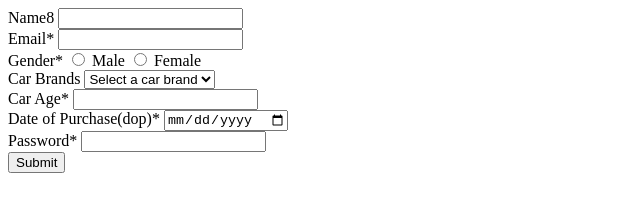
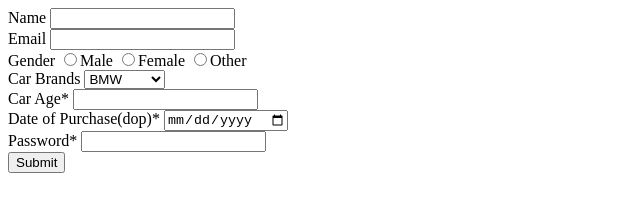
Before and after one commit to acciojob/car-insurance-form-Aditiwari7, a website: page main.html in a window 1280 px wide. Shown: the whole page, without its empty margins (0-640 px from the left). Drawn offline with Linux system fonts and the light colour scheme.

Commit message:
created a submission

```diff
--- a/main.html
+++ b/main.html
@@ -8,25 +8,23 @@
 
 <body>
 	<form method="get">
-        <label for="name">Name8</label>
-		<input type="text" required id="name">
+        <label for="name">Name</label>
+		<input type="text" id="name" required>
 		<br>
 
-		<label for="email">Email*</label>
+		<label for="email">Email</label>
 		<input type="email" id="email" required>
 		<br>
 
-        <label>Gender*</label>
-        <input type="radio" id="male" name="gender" value="male" required>
-		<label for="male">Male</label>
-        <input type="radio" id="female" name="gender" value="female" required>
-		<label for="female">Female</label>
-        <br>
-
+        <label>Gender</label>
+        <input type="radio" name="gender" value="male" required>Male
+        <input type="radio" name="gender" value="female" required>Female
+        <input type="radio" name="gender" value="other" required>Other
+		<br>
 
         <label for="cars">Car Brands</label>
-		<select id="cars" name="cars" required>
-			<option value="" disabled selected>Select a car brand</option>
+		<select id="cars" required>
+<!-- 			<option value="" disabled selected>Select a car brand</option> -->
 			<option value="bmw">BMW</option>
             <option value="audi">Audi</option>
             <option value="mercedez">Mercedez</option>
@@ -34,15 +32,15 @@
         <br>
 
         <label for="carage">Car Age*</label>
-        <input type="number" id="carage" name="carage" required>
+        <input type="number" id="carage" required>
         <br>
 
         <label for="dop">Date of Purchase(dop)*</label>
-        <input type="date" required id="dop">
+        <input type="date" id="dop" required>
         <br>
 
         <label for="password">Password*</label>
-        <input type="password" id="password" name="password" required>
+        <input type="password" id="password" required>
         <br>
 
 		<button type="submit">Submit</button>
```
